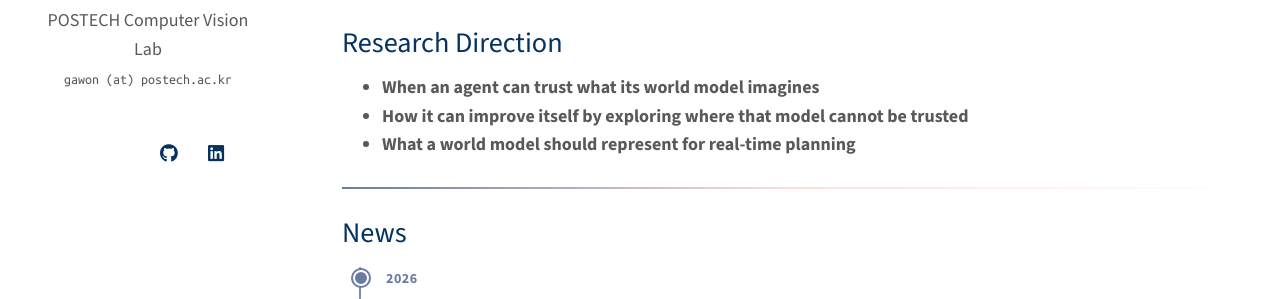
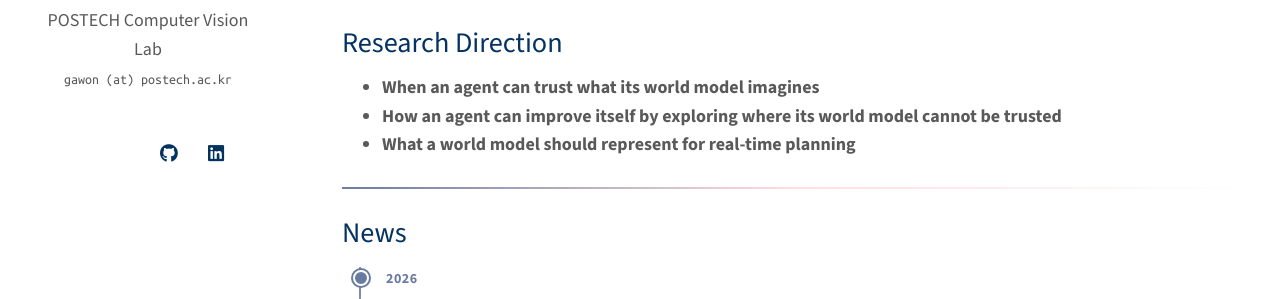
Before and after one commit to gawon1224/gawon1224.github.io, a Jekyll site: the page built from index.md, in a window 1280 px wide and 900 px high. Shown: the part 259-558 px from the top of the window. Built offline with Jekyll 4.4.1, drawn with Linux system fonts in a browser that asks for light colours; a style sheet for code colours, icons or effects is not loaded.

Commit message:
Make the second research question stand on its own
Co-Authored-By: Claude Opus 5.5 <noreply@anthropic.com>

```diff
--- a/index.md
+++ b/index.md
@@ -15,7 +15,7 @@ I am a 2nd year M.S. student in the [Computer Vision Lab at POSTECH](https://cvl
 ## Research Direction
 
 - <b>When an agent can trust what its world model imagines</b>
-- <b>How it can improve itself by exploring where that model cannot be trusted</b>
+- <b>How an agent can improve itself by exploring where its world model cannot be trusted</b>
 - <b>What a world model should represent for real-time planning</b>
 
 ---
```
